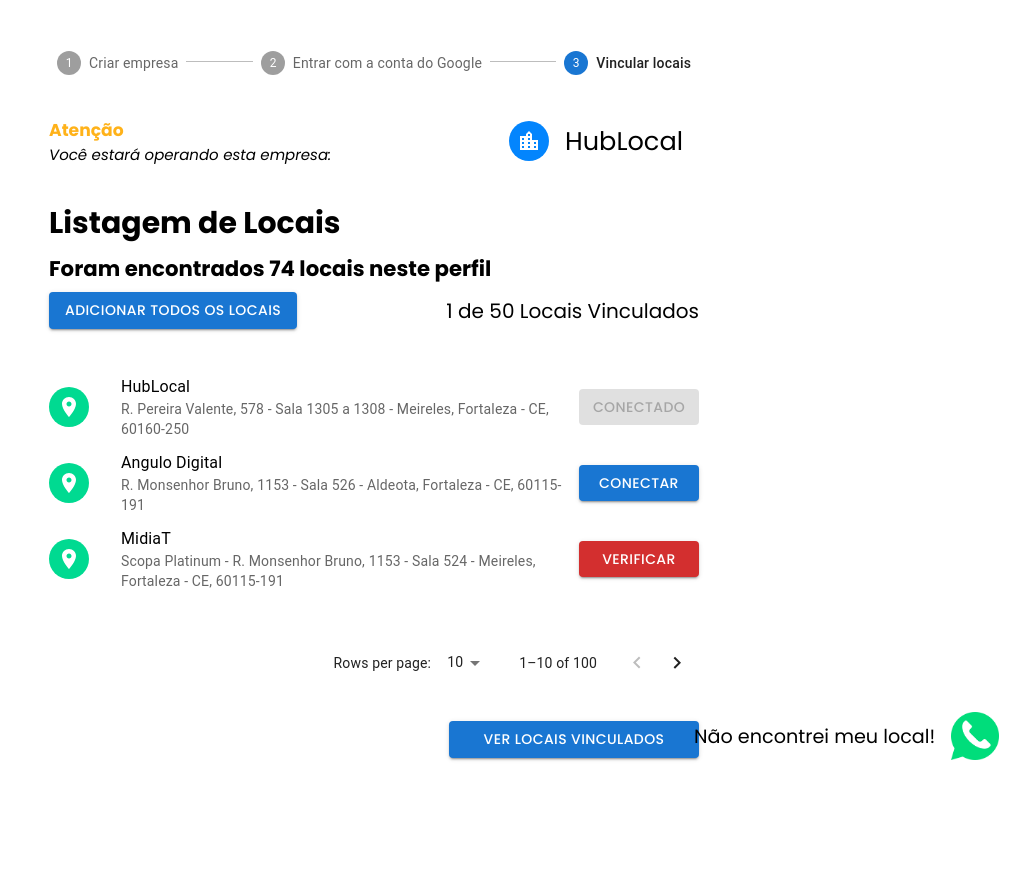
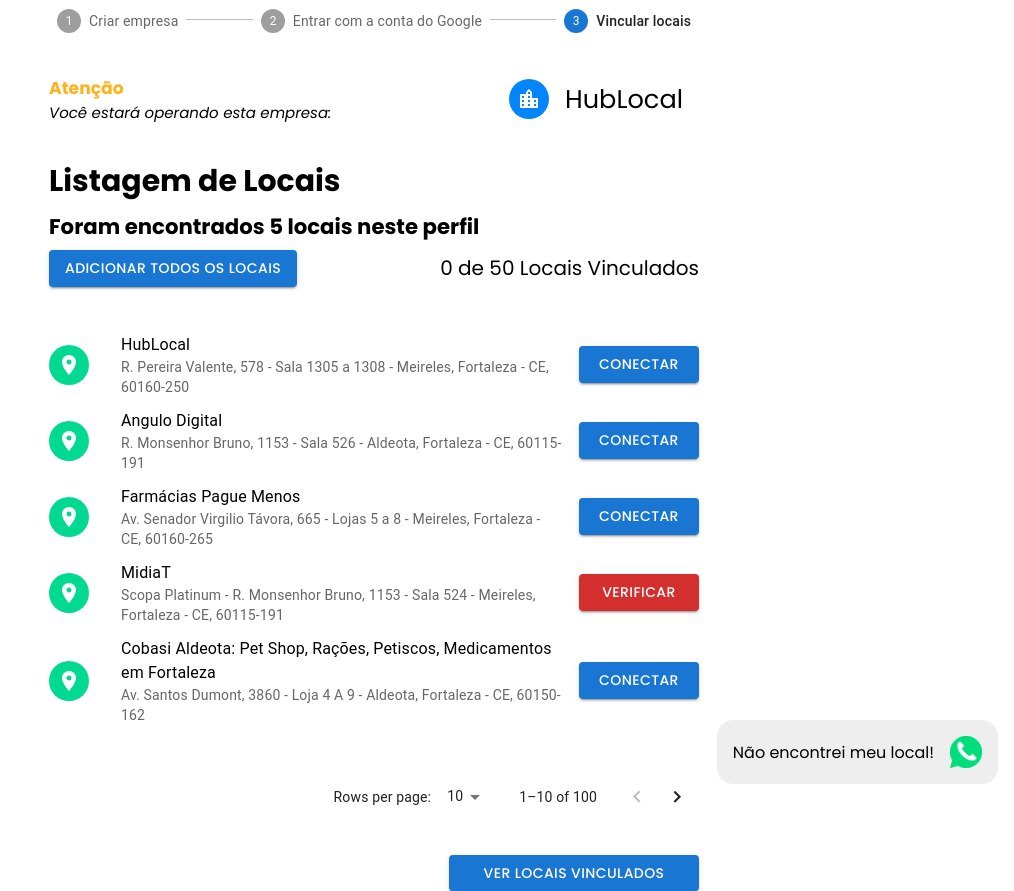
Before and after one commit to Seiixas/hubthon, a React (Vite) app: page /platform-link in a window 1280 px wide. Shown: the whole page, without its empty margins (266-1280 px from the left). Before the commit the page ends 800 px from the top, so only its background shows below. Built offline with nearby package versions, Linux system fonts and the light colour scheme.

Commit message:
|add buttons states

```diff
--- a/package.json
+++ b/package.json
@@ -14,6 +14,7 @@
     "@emotion/react": "^11.11.1",
     "@emotion/styled": "^11.11.0",
     "@mui/icons-material": "^5.14.3",
+    "@mui/lab": "^5.0.0-alpha.140",
     "@mui/material": "^5.14.5",
     "@mui/styled-engine-sc": "^5.12.0",
     "@types/ramda": "^0.29.3",
--- a/src/components/whatsapp.tsx
+++ b/src/components/whatsapp.tsx
@@ -5,18 +5,22 @@
     <div
       style={{
         position: "absolute",
-        bottom: "2rem",
-        right: "17rem",
-        width: "3rem",
+        bottom: "1rem",
+        right: "1rem",
+        width: "18  rem",
         height: "4rem",
         display: 'flex',
         alignItems: 'center',
+        justifyContent: 'center',
         gap: '1rem',
         cursor: 'pointer',
+        padding: '.5rem 1rem',
+        borderRadius: '1rem',
+        background: '#00000011',
       }}
     >
-      <p style={{ whiteSpace: 'nowrap', fontSize: '1.2rem' }}>Não encontrei meu local!</p>
-      <img  src={whatsapp} />
+      <p style={{ fontSize: '1rem' }}>Não encontrei meu local!</p>
+      <img  src={whatsapp} style={{ width: '2rem', height: '2rem' }} />
     </div>
   );
 };
--- a/src/pages/create-company/create-company.tsx
+++ b/src/pages/create-company/create-company.tsx
@@ -26,7 +26,7 @@
         />
       </Box>
       <Button
-        variant="outlined"
+        variant="contained"
         onClick={() => navigate("/link-google")}
         disabled={isEmpty(company)}
       >
--- a/src/pages/finish/finish.tsx
+++ b/src/pages/finish/finish.tsx
@@ -11,7 +11,7 @@
     <>
       <Confetti width={width} height={height} />
       <div style={{ maxWidth: "650px", textAlign: "center" }}>
-        <h1>Seja bem-vindo! 🥳</h1>
+        <h1>Parabéns! 🥳</h1>
         <p>
           Os seus locais foram criados com sucesso! Agora verifique os seus
           locais navegando na nossa plataforma.
--- a/src/pages/platform-link/platform-link.styles.ts
+++ b/src/pages/platform-link/platform-link.styles.ts
@@ -1,7 +1,24 @@
 import { styled } from "styled-components";
+import RefreshIcon from '@mui/icons-material/Refresh';
 
 export const StyledPlatformWrapper = styled.main`
   display: flex;
   flex-direction: column;
   gap: 2rem;
 `;
+
+export const StyledLoading = styled(RefreshIcon)`
+  animation-name: spin;
+  animation-duration: 1000ms;
+  animation-timing-function: linear;
+  color: red;
+
+  @keyframes spin {
+    from {
+      transform:rotate(0deg);
+    }
+    to {
+      transform:rotate(360deg);
+    }
+  }
+`;
--- a/src/pages/platform-link/platform-link.tsx
+++ b/src/pages/platform-link/platform-link.tsx
@@ -16,7 +16,7 @@
   DialogActions,
   TablePagination,
 } from "@mui/material";
-import { StyledPlatformWrapper } from "./platform-link.styles";
+import { StyledLoading, StyledPlatformWrapper } from "./platform-link.styles";
 import { ChangeEvent, MouseEvent, useState } from "react";
 import { useNavigate } from "react-router-dom";
 import { MyStep } from "../../components/Stepper";
@@ -29,7 +29,7 @@
     address:
       " R. Pereira Valente, 578 - Sala 1305 a 1308 - Meireles, Fortaleza - CE, 60160-250",
     state_of_merchant: true,
-    type: "success",
+    type: "primary",
   },
   {
     id: "id-2",
@@ -40,10 +40,24 @@
   },
   {
     id: "id-3",
+    name: "Farmácias Pague Menos",
+    address:
+      "Av. Senador Virgilio Távora, 665 - Lojas 5 a 8 - Meireles, Fortaleza - CE, 60160-265",
+    type: "primary",
+  },
+  {
+    id: "id-4",
     name: "MidiaT",
     address:
       "Scopa Platinum - R. Monsenhor Bruno, 1153 - Sala 524 - Meireles, Fortaleza - CE, 60115-191",
     type: "error",
+  },
+  {
+    id: "id-5",
+    name: "Cobasi Aldeota: Pet Shop, Rações, Petiscos, Medicamentos em Fortaleza",
+    address:
+      " Av. Santos Dumont, 3860 - Loja 4 A 9 - Aldeota, Fortaleza - CE, 60150-162",
+    type: "primary",
   },
 ];
 
@@ -52,6 +66,9 @@
   const [page, setPage] = useState(0);
   const [rowsPerPage, setRowsPerPage] = useState(10);
   const [locationsData, setLocationsData] = useState(locationsMocked);
+  const totalOfLocations = locationsData.length;
+  const totalOfLinkedLocations = locationsData.filter(location => location.type === 'success').length;
+  const limitOfLocations = 50;
 
   const navigate = useNavigate();
 
@@ -77,25 +94,35 @@
     setOpen(false);
   };
 
-  const handleConnect = (index: string) => {
+  const handleClick = (index: string, verify = false) => {
     setLocationsData((prev) =>
       prev.map((location) =>
-        location.id === index ? { ...location, type: "success" } : location
+        location.id === index ? { ...location, type: verify ? "loading" : "success" } : location
       )
     );
+
+    if (verify) {
+      setTimeout(() => {
+        setLocationsData((prev) =>
+        prev.map((location) =>
+          location.id === index ? { ...location, type: "success" } : location
+        )
+    );
+      }, 1000);
+    }
   };
 
   function handleButton(type: string, index: string) {
     if (type === "primary") {
       return (
-        <Button variant="contained" onClick={() => handleConnect(index)}>
+        <Button variant="contained" onClick={() => handleClick(index)}>
           Conectar
         </Button>
       );
     }
     if (type === "error") {
       return (
-        <Button variant="contained" color="error" onClick={() => {}}>
+        <Button variant="contained" color="error" onClick={() => handleClick(index, true)}>
           Verificar
         </Button>
       );
@@ -107,11 +134,18 @@
           color="success"
           style={{ cursor: "default" }}
           disabled
-          onClick={() => handleConnect(index)}
+          onClick={() => handleClick(index)}
         >
           Conectado
         </Button>
       );
+    }
+    if (type === 'loading') {
+      return (
+        <Button>
+          <StyledLoading />
+        </Button>
+      )
     }
   }
 
@@ -157,7 +191,7 @@
             style={{ display: "flex", flexDirection: "column", gap: ".5rem" }}
           >
             <h3>Listagem de Locais</h3>
-            <h5>Foram encontrados 74 locais neste perfil</h5>
+            <h5>Foram encontrados {totalOfLocations} locais neste perfil</h5>
             <div
               style={{
                 display: "flex",
@@ -169,7 +203,7 @@
                 Adicionar todos os locais
               </Button>
               <p style={{ margin: "0", fontSize: "20px" }}>
-                1 de 50 Locais Vinculados
+                {totalOfLinkedLocations} de {limitOfLocations} Locais Vinculados
               </p>
             </div>
           </header>
```
Also changed, not shown: 1 other file (tests, documents, lock files or other folders).
